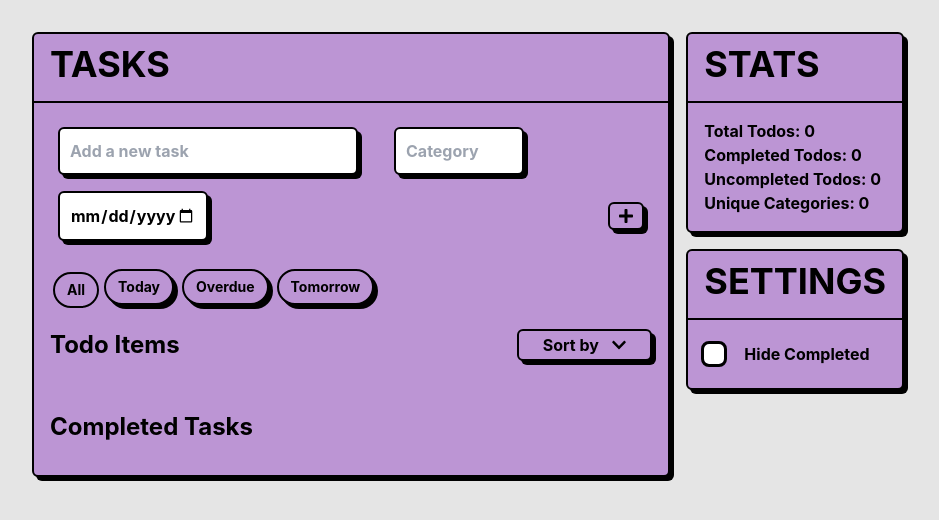
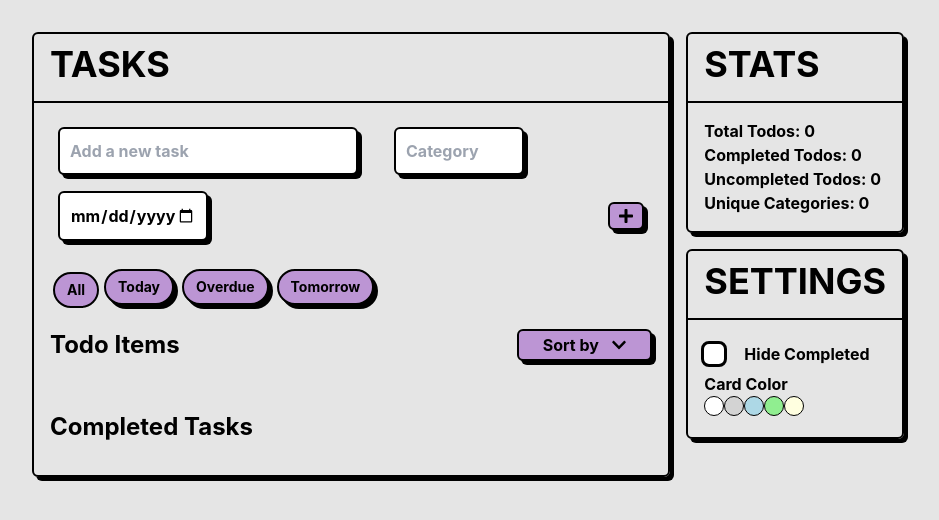
Before and after one commit to ehoffman66/todo, a React (Create React App) app: page / in a window 1280 px wide. Shown: the top 520 px of the page, without its empty margins (172-1111 px from the left). Built offline with nearby package versions, Linux system fonts and the light colour scheme.

Commit message:
Add card color selection and update Card component

```diff
--- a/src/App.js
+++ b/src/App.js
@@ -22,6 +22,9 @@ function App() {
    useEffect(() => {
       localStorage.setItem('hideCompleted', JSON.stringify(hideCompleted));
     }, [hideCompleted]);
+
+   const [cardColor, setCardColor] = React.useState('ba95d4');
+   const colorOptions = ['white', 'lightgray', 'lightblue', 'lightgreen', 'lightyellow'];
 
    // State variables for new todo
    const [task, setTask] = useState('');
@@ -190,7 +193,7 @@ function App() {
         <div className="container mx-auto px-3 py-8">
           <div className="flex flex-col md:flex-row">
             <div className="md:w-3/4 md:mr-4 mb-2 md:mb-0">
-              <Card heading={<span style={{ fontSize: '2em' }}>TASKS</span>} paragraph={
+              <Card backgroundColor={cardColor} heading={<span style={{ fontSize: '2em' }}>TASKS</span>} paragraph={
                 <div>
                      <form onSubmit={addTodo} className="flex flex-wrap items-center mb-4">
                      <div className="flex-1 min-w-300px m-2">
@@ -349,6 +352,7 @@ function App() {
                      <div className="side-cards flex flex-col">
                         <div className="stats-card">
                            <Card
+                              backgroundColor={cardColor}
                               heading={<span style={{ fontSize: '2em' }}>STATS</span>}
                               paragraph={
                                  <div>
@@ -363,8 +367,10 @@ function App() {
                         </div>
                         <div className="settings-card mt-4">
                            <Card
+                              backgroundColor={cardColor}
                               heading={<span style={{ fontSize: '2em' }}>SETTINGS</span>}
                               paragraph={
+                                 <>
                                     <div style={{ display: 'flex', alignItems: 'center' }}>
                                        <Checkbox
                                           item={hideCompleted}
@@ -374,6 +380,19 @@ function App() {
                                        />
                                        <span style={{ marginLeft: '10px' }}>Hide Completed</span>
                                     </div>
+                                    <div>
+                                       <label>Card Color</label>
+                                       <div>
+                                          {colorOptions.map(color => (
+                                             <button
+                                                key={color}
+                                                style={{ backgroundColor: color, height: '20px', width: '20px', border: '1px solid black', borderRadius: '50%' }}
+                                                onClick={() => setCardColor(color)}
+                                             />
+                                          ))}
+                                       </div>
+                                    </div>
+                                 </>
                               }
                               size="xl:w-full"
                            />
--- a/src/components/Card.js
+++ b/src/components/Card.js
@@ -4,11 +4,12 @@ type Props = {
   heading: string,
   paragraph: React.ReactNode,
   size: string,
+  backgroundColor: string,
 }
 
-const Card = ({ heading, paragraph, size = 'w-full' }: Props) => {
+const Card = ({ heading, paragraph, size = 'w-full', backgroundColor }: Props) => {
   return (
-      <div className={`${size} rounded-md border-2 border-black bg-[#bc95d4] font-bold shadow-[4px_4px_0px_0px_rgba(0,0,0,1)] mx-auto`}>
+    <div style={{ backgroundColor: backgroundColor }} className={`${size} rounded-md border-2 border-black font-bold shadow-[4px_4px_0px_0px_rgba(0,0,0,1)] mx-auto`}>
       <div className="border-b-2 border-black p-4">
         <h2 className="text-lg">{heading}</h2>
       </div>
```
Lines whose indentation alone changed are shown as unchanged.
